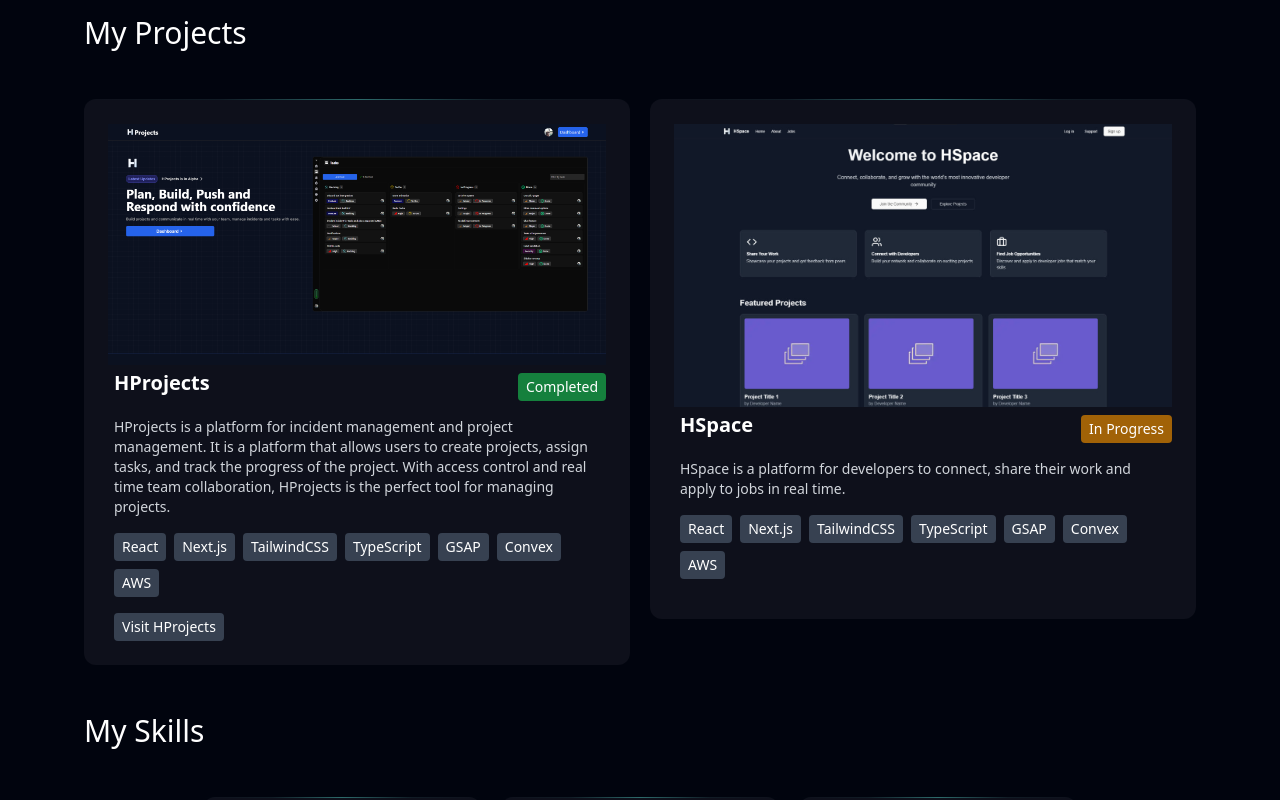
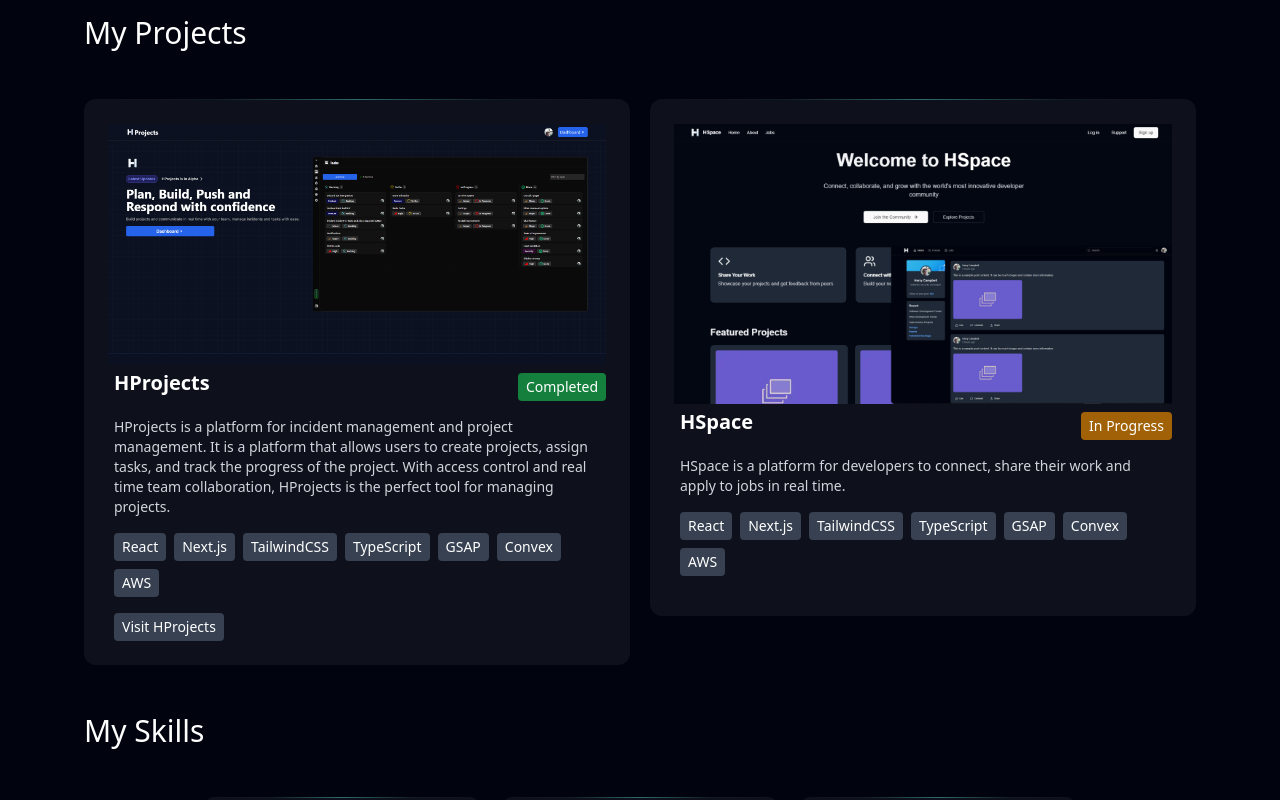
Before and after one commit to CampbellHarry/My-Website, a Next.js app: page / in a window 1280 px wide. Shown: the part 1520-2320 px from the top of the page. Built offline with nearby package versions, Linux system fonts and the light colour scheme.

Commit message:
Refactor project image in Projects component

```diff
--- a/src/components/projects/projects.tsx
+++ b/src/components/projects/projects.tsx
@@ -58,7 +58,7 @@ export default function Projects() {
                     link=""
                     type="In Progress"
                     technology={['React', 'Next.js', 'TailwindCSS', 'TypeScript', 'GSAP', 'Convex', 'AWS']}
-                    image="/photo_2024-09-11_19-57-53.jpg"
+                    image="/Untitled design (7).png"
                 />
         </div>
         </div>
```
Also changed, not shown: public/Untitled design (7).png (added).
